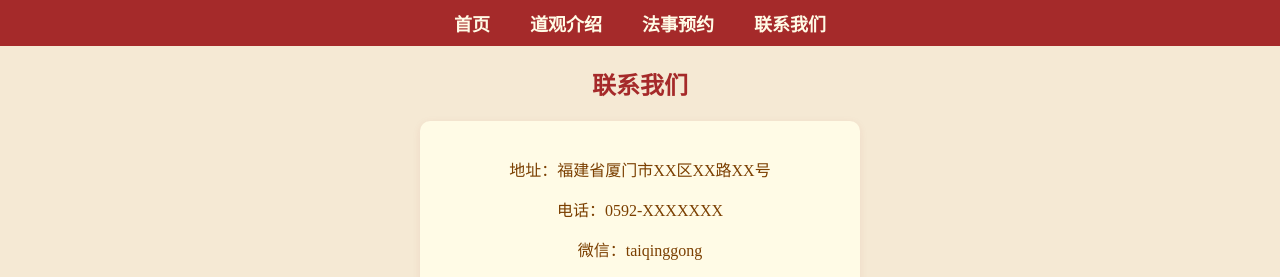
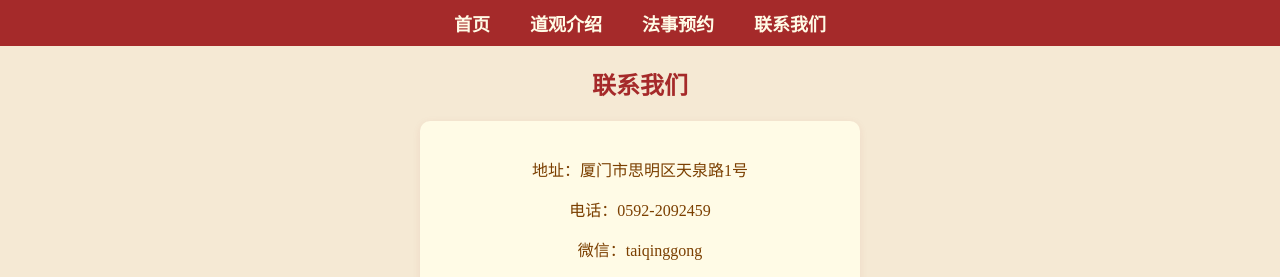
Before and after one commit to XMTaiQingGong/Taiqinggong-XM, a plain HTML site: page contact.html in a window 1280 px wide. Shown: the top 277 px of the page. Drawn offline with Linux system fonts and the light colour scheme.

Commit message:
Update contact.html

```diff
--- a/contact.html
+++ b/contact.html
@@ -18,8 +18,8 @@
   <main>
     <h2>联系我们</h2>
     <section>
-      <p>地址：福建省厦门市XX区XX路XX号</p>
-      <p>电话：0592-XXXXXXX</p>
+      <p>地址：厦门市思明区天泉路1号</p>
+      <p>电话：0592-2092459</p>
       <p>微信：taiqinggong</p>
       <h3>地图导航</h3>
       <iframe src="https://www.amap.com/search?query=%E5%8E%A6%E9%97%A8%E5%A4%AA%E6%B8%85%E5%AE%AB" width="90%" height="300" style="border:0;"></iframe>
```
